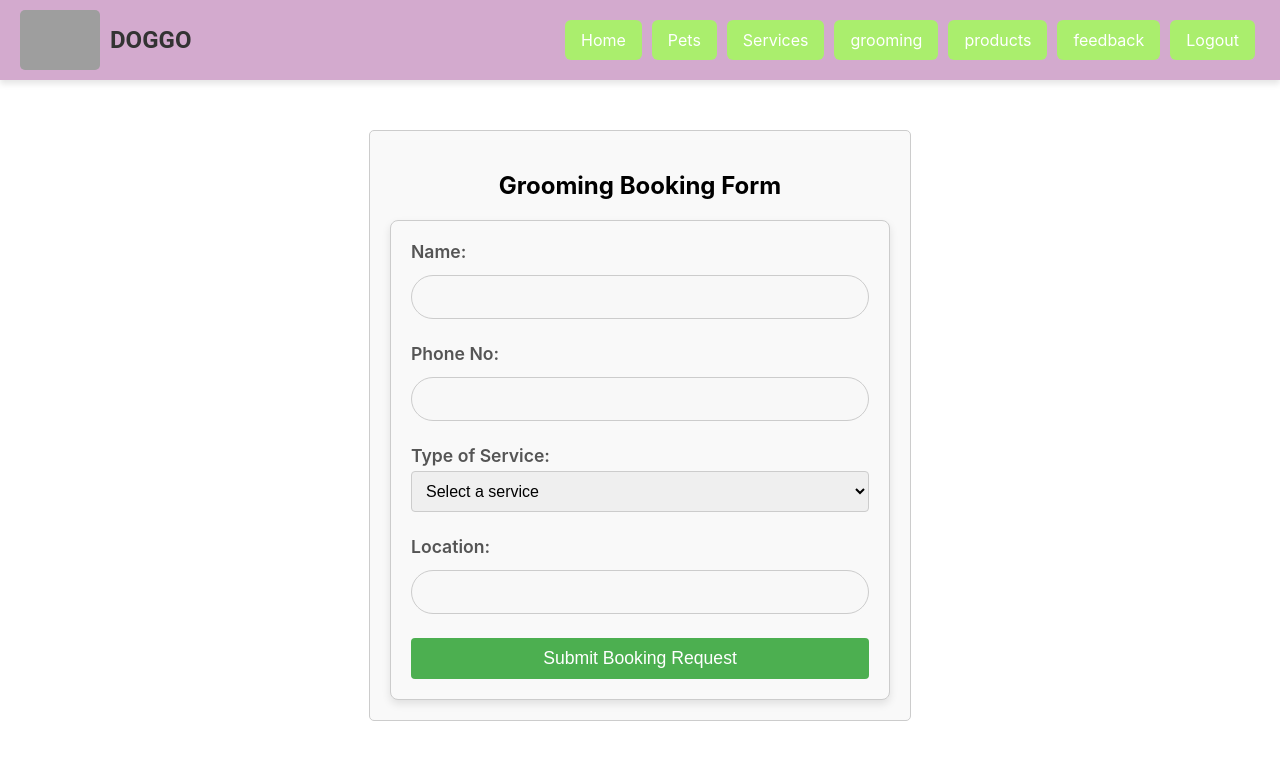
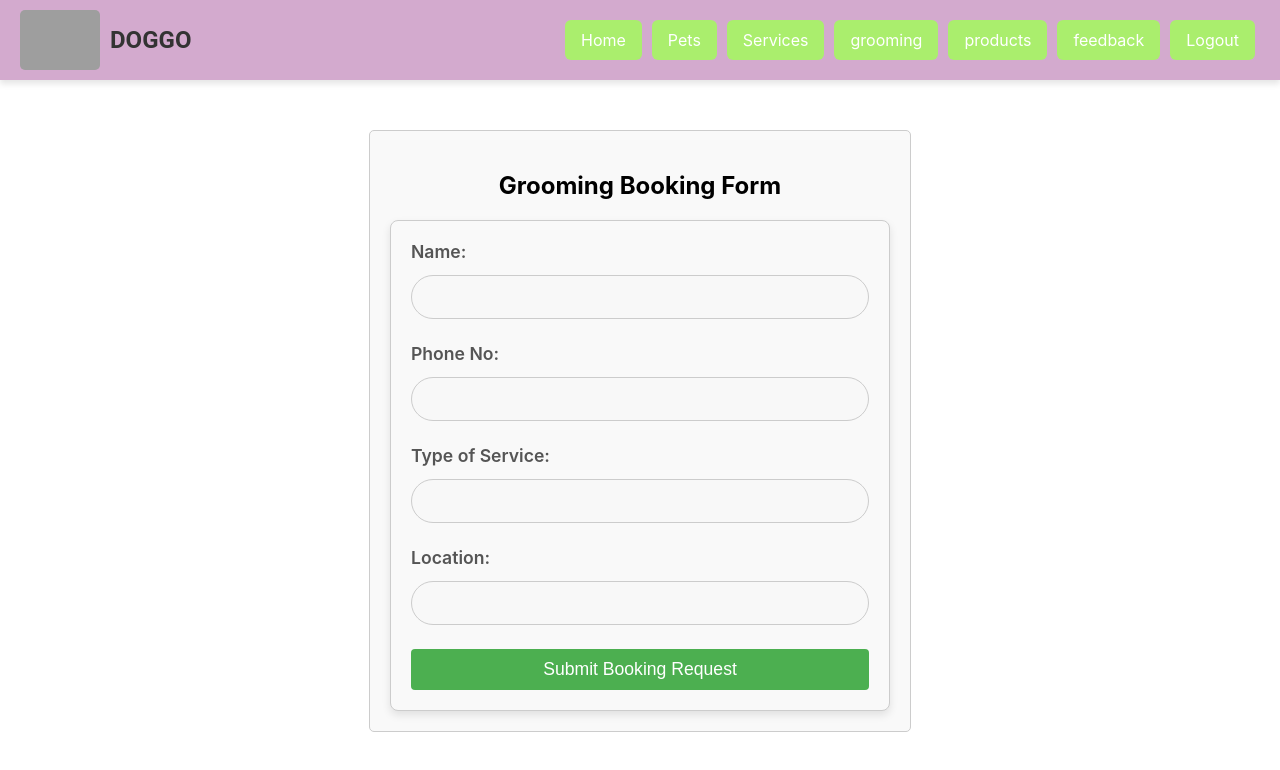
Before and after one commit to Venkata-Balaji-22/PetService, a React (Create React App) app in the folder frontend/sampleapp/: page /groomingBookingForm in a window 1280 px wide. Shown: the top 770 px of the page. Built offline with nearby package versions, Linux system fonts and the light colour scheme; grey boxes are pictures that could not be loaded.

Commit message:
Update GroomingBookingForm..jsx

```diff
--- a/frontend/sampleapp/src/GroomingBookingForm..jsx
+++ b/frontend/sampleapp/src/GroomingBookingForm..jsx
@@ -1,12 +1,21 @@
-import React, { useState } from 'react';
+import React, { useState, useEffect } from 'react';
+import { useLocation } from 'react-router-dom';
 import axios from 'axios';
 
 const GroomingBookingForm = () => {
+    const locationi=useLocation();
     const [name, setName] = useState('');
     const [phone, setPhone] = useState('');
     const [serviceType, setServiceType] = useState('');
     const [location, setLocation] = useState('');
     const [successMessage, setSuccessMessage] = useState('');
+
+useEffect(() => {
+    if (locationi.state && locationi.state.serviceType) {
+        setServiceType(locationi.state.serviceType);
+    }
+}, [locationi.state]);
+
 
     const handleSubmit = async (e) => {
         e.preventDefault();
@@ -19,7 +28,7 @@ const GroomingBookingForm = () => {
         };
 
         try {
-            const response = await axios.post('https://petservice-wx2h.onrender.com/api/bookings', bookingData);
+            const response = await axios.post('http://localhost:5000/api/bookings', bookingData);
             console.log('Booking request successful:', response.data);
             setSuccessMessage('Your grooming service request has been submitted successfully!'); // Show success message
             // Clear form fields
@@ -56,22 +65,13 @@ const GroomingBookingForm = () => {
                 </div>
                 <div className="form-group">
                     <label>Type of Service:</label>
-                    <select
-                        value={serviceType}
-                        onChange={(e) => setServiceType(e.target.value)}
-                        required
-                    >
-                        <option value="">Select a service</option>
-                        <option value="Basic Bath">Basic Bath</option>
-                        <option value="Nail Trimming">Nail Trimming</option>
-                        <option value="Full Haircut">Full Haircut</option>
-                        <option value="Ear Cleaning">Ear Cleaning</option>
-                        <option value="Teeth Cleaning">Teeth Cleaning</option>
-                        <option value="Ear Hair Removal">Ear Hair Removal</option>
-                        <option value="Flea & Tick Treatment">Flea & Tick Treatment</option>
-                        <option value="De-Shedding Treatment">De-Shedding Treatment</option>
-                        <option value="Spa Treatment">Spa Treatment</option>
-                    </select>
+                    <input
+        type="text"
+        value={serviceType}
+        onChange={(e) => setServiceType(e.target.value)}
+        required
+        readOnly
+      />
                 </div>
                 <div className="form-group">
                     <label>Location:</label>
```
